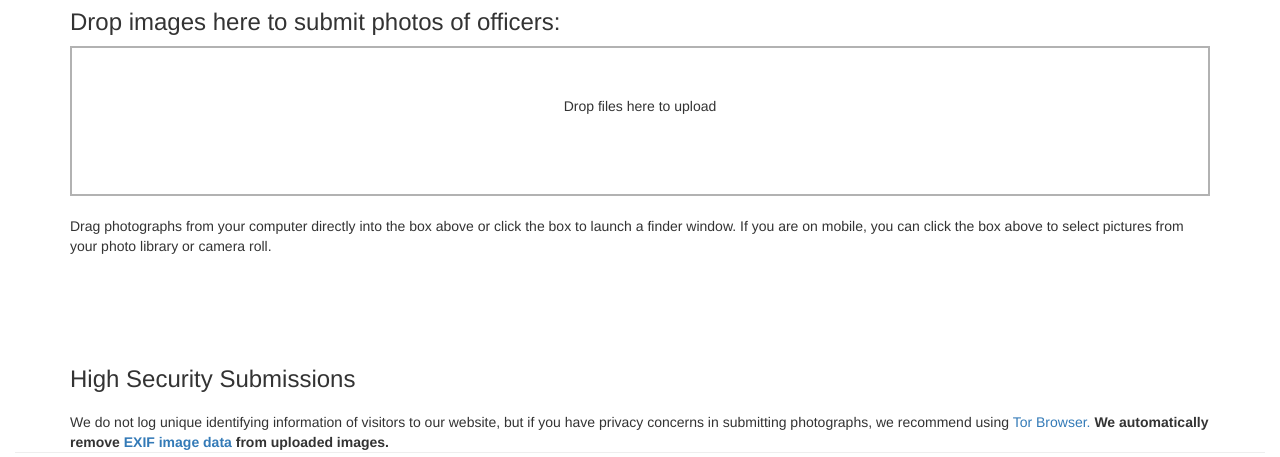
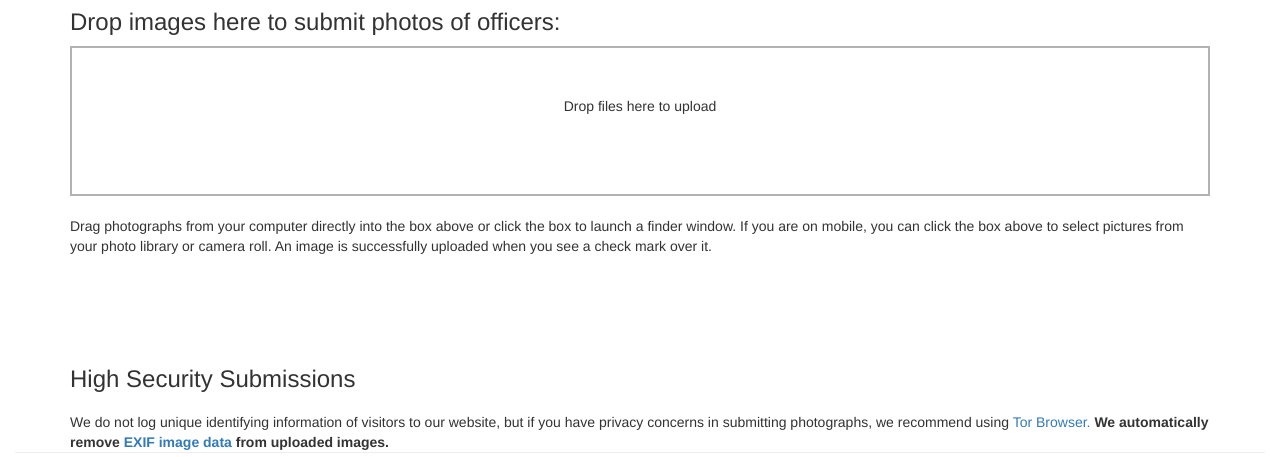
Before and after one commit to lucyparsons/OpenOversight, a Flask app: template OpenOversight/app/templates/submit_image.html in a window 1280 px wide. Shown: the part 664-1121 px from the top of the page. Run offline with Flask 2, Linux system fonts and the light colour scheme; the template is opened without the code that fills it: values that come from a table or form of the project are taken from there, others are empty; style sheets or scripts are compiled from the project's sources; parts of the project's set-up code (start-up, migrations or seed data) failed here and were passed over; some libraries are stand-ins or nearby versions.

Commit message:
Add extra info for upload (#111)

```diff
--- a/OpenOversight/app/templates/submit_image.html
+++ b/OpenOversight/app/templates/submit_image.html
@@ -42,7 +42,11 @@
 
     <form id="my-cop-dropzone" action="/upload/department/1" class='dropzone'>
     </form>
-    <p>Drag photographs from your computer directly into the box above or click the box to launch a finder window. If you are on mobile, you can click the box above to select pictures from your photo library or camera roll.</p>
+    <p>
+      Drag photographs from your computer directly into the box above or click the box to launch a finder window.
+      If you are on mobile, you can click the box above to select pictures from your photo library or camera roll.
+      An image is successfully uploaded when you see a check mark over it.
+    </p>
 
     <script src="{{ url_for('static', filename='js/jquery.min.js') }}"></script>
     <script src="{{ url_for('static', filename='js/dropzone.js') }}"></script>
```
